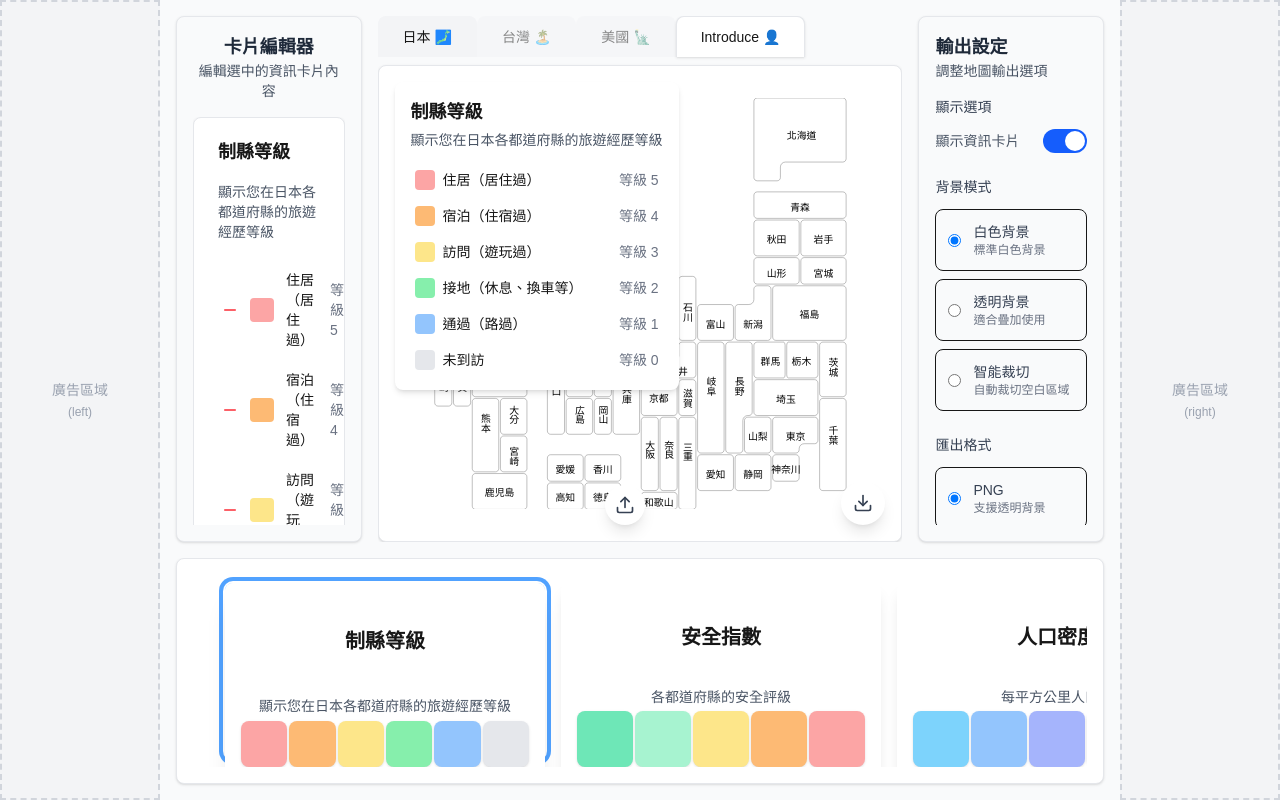
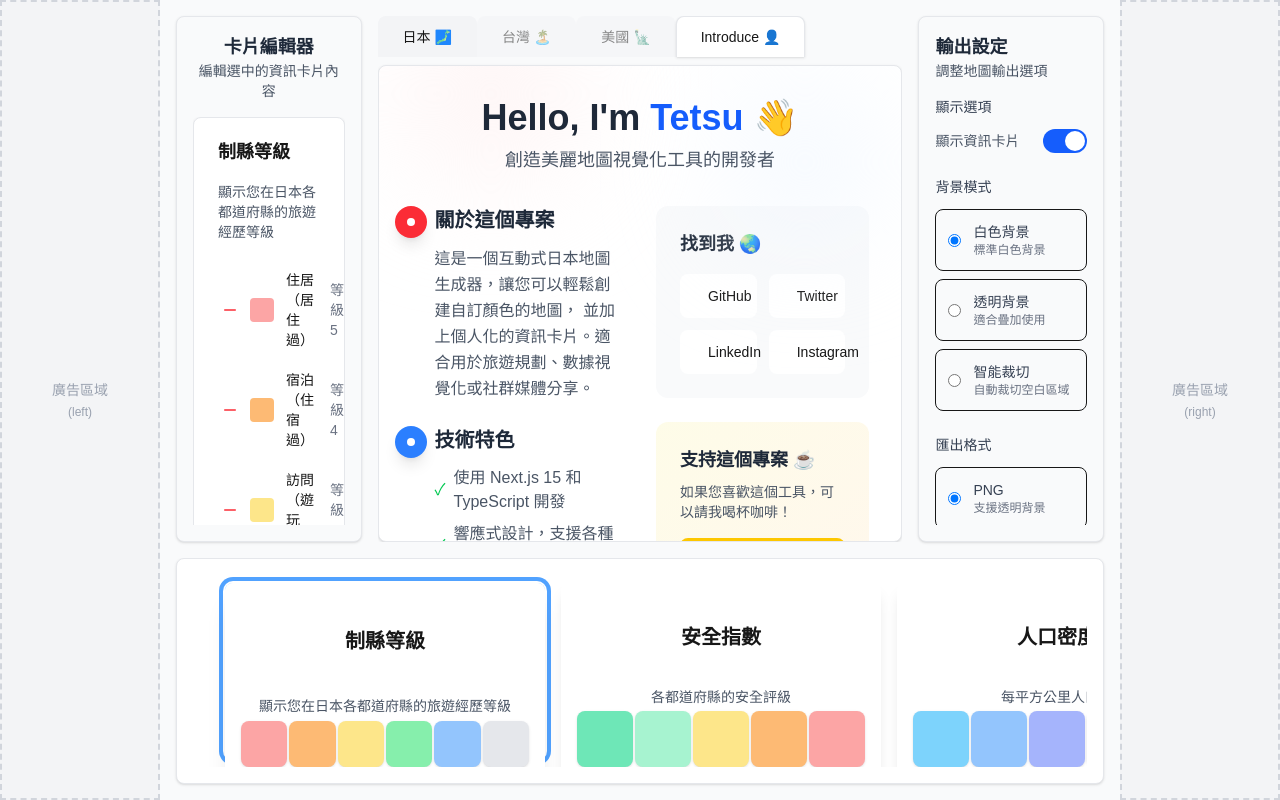
Before and after one commit to tetsufromtw/svgmaker, a Next.js app: page / in a window 1280 px wide. Both pictures are taken after a click on the button "Introduce 👤". Built offline with nearby package versions, Linux system fonts and the light colour scheme.

Commit message:
新增個人簡介切換頁面

```diff
--- a/src/app/page.tsx
+++ b/src/app/page.tsx
@@ -1,18 +1,21 @@
 // src/app/page.tsx
+'use client'
+
 import MapTabs from '@/components/MapTabs'
 import MapCanvas from '@/components/MapCanvas'
+import ProfileCard from '@/components/ProfileCard'
 import DataSelector from '@/components/DataSelector'
 import AdSpace from '@/components/AdSpace'
 import LeftPanel from '@/components/LeftPanel'
 import ControlPanel from '@/components/ControlPanel'
 import { MapProvider } from '@/context/MapContext'
 import { CardProvider } from '@/context/CardContext'
+import { useMapContext } from '@/context/MapContext'
 
-export default function Home() {
+function HomeContent() {
+  const { activeTab } = useMapContext()
+
   return (
-    <>
-      <MapProvider>
-        <CardProvider>
           <div className="h-screen bg-gray-50 flex flex-col">
             {/* 手機版頂部廣告 */}
             <AdSpace position="top" />
@@ -40,7 +43,7 @@ export default function Home() {
 
                     {/* 地圖畫布 */}
                     <div className="flex-1 min-h-0">
-                      <MapCanvas />
+                      {activeTab === 'profile' ? <ProfileCard /> : <MapCanvas />}
                     </div>
                   </div>
 
@@ -68,6 +71,15 @@ export default function Home() {
               </svg>
             </button>
           </div>
+  )
+}
+
+export default function Home() {
+  return (
+    <>
+      <MapProvider>
+        <CardProvider>
+          <HomeContent />
 
           {/* SEO 內容區塊 - 隱藏但可被搜尋引擎讀取 */}
           <div className="sr-only">
--- a/src/components/MapTabs.tsx
+++ b/src/components/MapTabs.tsx
@@ -1,6 +1,6 @@
 'use client'
 
-import { useState } from 'react'
+import { useMapContext } from '@/context/MapContext'
 
 const tabs = [
     { id: 'japan', label: '日本 🗾', available: true },
@@ -10,7 +10,7 @@ const tabs = [
 ]
 
 export default function MapTabs() {
-    const [activeTab, setActiveTab] = useState('japan')
+    const { activeTab, setActiveTab } = useMapContext()
 
     return (
         <div className="flex items-end mb-0">
--- a/src/components/ProfileCard.tsx
+++ b/src/components/ProfileCard.tsx
@@ -13,10 +13,10 @@ export default function ProfileCard() {
                     {/* 標題區 */}
                     <div className="relative z-10 text-center">
                         <h1 className="text-4xl font-bold text-gray-800 mb-2">
-                            Hello, I'm <span className="text-blue-600">Your Name</span> 👋
+                            Hello, I'm <span className="text-blue-600">Tetsu</span> 👋
                         </h1>
                         <p className="text-lg text-gray-600">
-                            創造美麗地圖視覺化的開發者
+                            創造美麗地圖視覺化工具的開發者
                         </p>
                     </div>
                 </div>
@@ -50,7 +50,7 @@ export default function ProfileCard() {
                                 <ul className="space-y-2 text-gray-600">
                                     <li className="flex items-center gap-2">
                                         <span className="text-green-500">✓</span>
-                                        使用 Next.js 14 和 TypeScript 開發
+                                        使用 Next.js 15 和 TypeScript 開發
                                     </li>
                                     <li className="flex items-center gap-2">
                                         <span className="text-green-500">✓</span>
@@ -75,7 +75,7 @@ export default function ProfileCard() {
                         <div className="bg-gray-50 rounded-xl p-6">
                             <h3 className="text-lg font-semibold text-gray-800 mb-4">找到我 🌏</h3>
                             <div className="grid grid-cols-2 gap-3">
-                                <a href="#" className="flex items-center gap-3 bg-white rounded-lg px-4 py-3 hover:shadow-md transition-shadow">
+                                <a href="https://github.com/tetsu8888" target="_blank" rel="noopener noreferrer" className="flex items-center gap-3 bg-white rounded-lg px-4 py-3 hover:shadow-md transition-shadow">
                                     <svg className="w-5 h-5" fill="currentColor" viewBox="0 0 24 24">
                                         <path d="M12 0c-6.626 0-12 5.373-12 12 0 5.302 3.438 9.8 8.207 11.387.599.111.793-.261.793-.577v-2.234c-3.338.726-4.033-1.416-4.033-1.416-.546-1.387-1.333-1.756-1.333-1.756-1.089-.745.083-.729.083-.729 1.205.084 1.839 1.237 1.839 1.237 1.07 1.834 2.807 1.304 3.492.997.107-.775.418-1.305.762-1.604-2.665-.305-5.467-1.334-5.467-5.931 0-1.311.469-2.381 1.236-3.221-.124-.303-.535-1.524.117-3.176 0 0 1.008-.322 3.301 1.23.957-.266 1.983-.399 3.003-.404 1.02.005 2.047.138 3.006.404 2.291-1.552 3.297-1.23 3.297-1.23.653 1.653.242 2.874.118 3.176.77.84 1.235 1.911 1.235 3.221 0 4.609-2.807 5.624-5.479 5.921.43.372.823 1.102.823 2.222v3.293c0 .319.192.694.801.576 4.765-1.589 8.199-6.086 8.199-11.386 0-6.627-5.373-12-12-12z" />
                                     </svg>
@@ -146,7 +146,7 @@ export default function ProfileCard() {
 
                 {/* 底部訊息 */}
                 <div className="text-center text-sm text-gray-500 pt-4 border-t border-gray-200">
-                    Made with ❤️ using Next.js and TypeScript | © 2024
+                    Made with ❤️ using Next.js 15 and TypeScript | © 2024
                 </div>
             </div>
         </div>
--- a/src/context/MapContext.tsx
+++ b/src/context/MapContext.tsx
@@ -6,6 +6,8 @@ import React, { createContext, useContext, useState, ReactNode } from 'react'
 interface MapContextType {
     currentMap: string
     setCurrentMap: (map: string) => void
+    activeTab: string
+    setActiveTab: (tab: string) => void
     prefectureColors: Record<string, string>
     setPrefectureColor: (prefectureId: string, color: string) => void
     selectedColor: string
@@ -25,6 +27,7 @@ const MapContext = createContext<MapContextType | undefined>(undefined)
 
 export function MapProvider({ children }: { children: ReactNode }) {
     const [currentMap, setCurrentMap] = useState('japan')
+    const [activeTab, setActiveTab] = useState('japan')
     const [prefectureColors, setPrefectureColors] = useState<Record<string, string>>({})
     const [selectedColor, setSelectedColor] = useState<string>('#ef4444') // 預設紅色
     const [selectedLevel, setSelectedLevel] = useState<number | string>(5) // 預設等級5
@@ -50,6 +53,8 @@ export function MapProvider({ children }: { children: ReactNode }) {
             value={{
                 currentMap,
                 setCurrentMap,
+                activeTab,
+                setActiveTab,
                 prefectureColors,
                 setPrefectureColor,
                 selectedColor,
```
